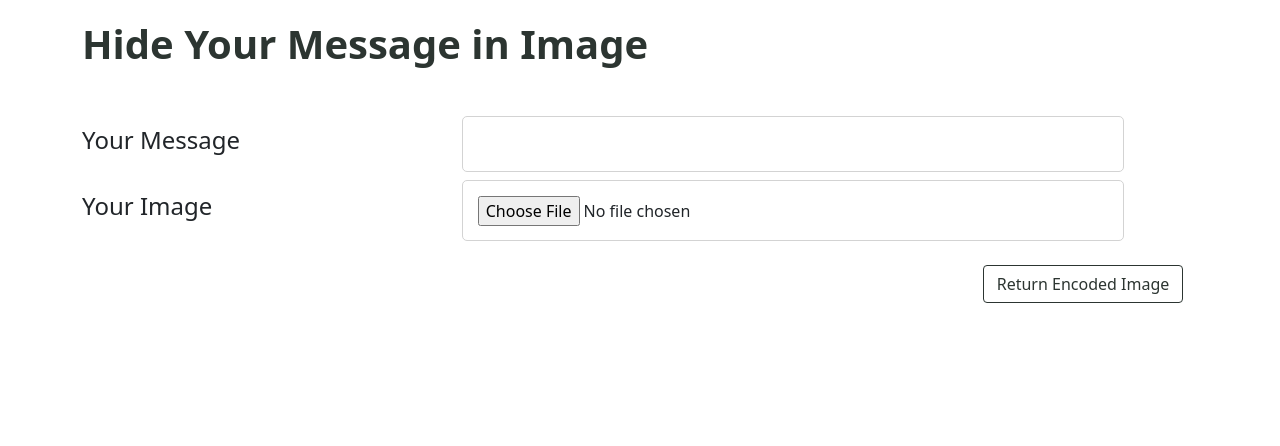
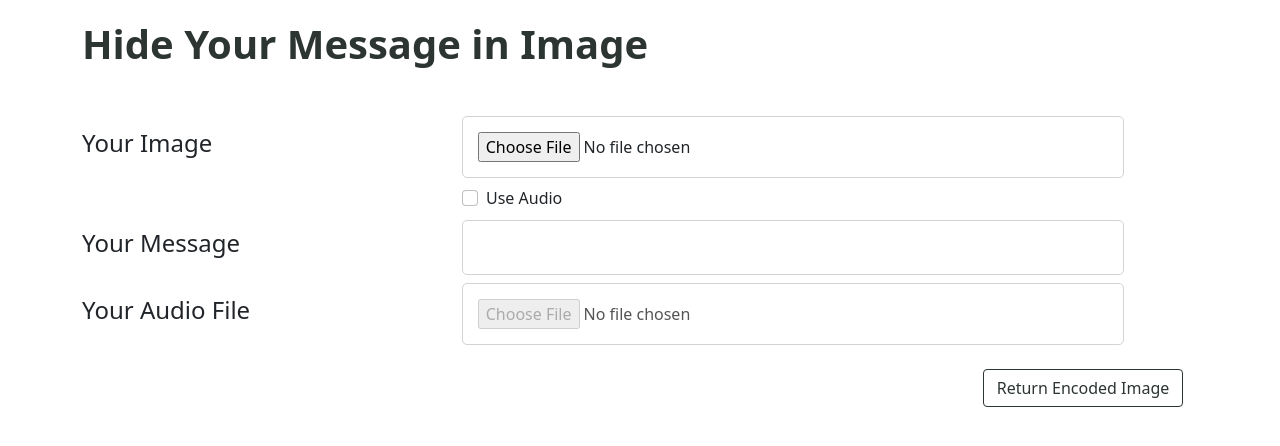
Before and after one commit to sharjeel-193/Imcryption-, a Flask app: page /encode in a window 1280 px wide. Shown: the part 70-516 px from the top of the page. Run offline with Flask 2, Linux system fonts and the light colour scheme.

```diff
--- a/app.py
+++ b/app.py
@@ -1,9 +1,10 @@
-from  flask import Flask, render_template, request, flash, redirect, url_for, send_from_directory
+from  flask import Flask, json, render_template, request, flash, redirect, url_for, send_from_directory, jsonify
 from PIL import Image
 from werkzeug.utils import secure_filename
 import os
 import utils
 import functions
+import speech_recognition as sr
 
 app = Flask(__name__)
 
@@ -25,32 +26,60 @@ def allowed_file(filename):
 def index_page():
     return render_template('home.html')
 
+
+@app.route('/send_encode_form', methods=['POST'])
+def send_Encode_form(request):
+    print(request.form)
+    print(request.files)
+    return jsonify({'msg': 'SUCCESSSFUL'})
+
 @app.route('/encode', methods=['GET','POST'])
 def encode_page():
     msg = ''
     img = ''
+    audioFile = ''
     if request.method == 'POST':
-        msg = request.form['message']
+        useAudio = request.form['use_audio']
         img = request.files['image']
+        print(request.form)
 
-        if img.filename=='' or msg=='':
-            flash('Message and Image is Must', category='danger')
-            return redirect(request.url)
+        if(useAudio == 'true'):
+            audioFile = request.files['audio']
+            recognizer = sr.Recognizer()
+            audio_file = sr.AudioFile(audioFile)
+            with audio_file as src:
+                audio_data = recognizer.record(src)
+            transcript = recognizer.recognize_google(audio_data, key=None)
+            print(transcript)
+            return render_template('encode.html')
+        else:
+            msg = request.form['message']
+            # return jsonify({'message': msg})
+            if img.filename=='' or msg=='':
+                return jsonify({'error': 'Please fill in all fields'})
 
-        if img and allowed_file(img.filename):
-            file_arr = img.filename.split('.')
-            # print(file_arr)
-            file_name = secure_filename(file_arr[0]+'.png')
-            newImg = functions.encodeMsgintoImg(img, msg)
-            newImg.save(os.path.join(app.config['UPLOAD_FOLDER'], file_name))
-            return render_template('encode.html', newFile=file_name)
-            # return render_template('encode.html')
-        else:
-            flash('Allowed image types are - png, jpg, jpeg, gif', category='danger')
-            return redirect(request.url)
+            if img and allowed_file(img.filename):
+                file_arr = img.filename.split('.')
+                # print(file_arr)
+                file_name = secure_filename(file_arr[0]+'.png')
+                newImg = functions.encodeMsgintoImg(img, msg)
+                newImg.save(os.path.join(app.config['UPLOAD_FOLDER'], file_name))
+                return jsonify({'fileName': file_name})
+            else:
+                return jsonify({'error':'Allowed image types are - png, jpg, jpeg, gif'})
 
     else:
         return render_template('encode.html')
+    #     if(useAudio != None):
+    #         audioFile = request.files['audio']
+    #         recognizer = sr.Recognizer()
+    #         audio_file = sr.AudioFile(audioFile)
+    #         with audio_file as src:
+    #             audio_data = recognizer.record(src)
+    #         transcript = recognizer.recognize_google(audio_data, key=None)
+    #         print(transcript)
+    #         return render_template('encode.html')
+
 
 @app.route('/decode', methods=['GET','POST'])
 def decode_page():
@@ -58,15 +87,15 @@ def decode_page():
     if request.method =='POST':
         img = request.files['encImg']
         if(img.filename == ''):
-            flash('Message and Image is Must', category='danger')
-            return redirect(request.url)
+            # flash('Message and Image is Must', category='danger')
+            return jsonify({'error': 'ERROR'})
         if img and allowed_file(img.filename):
             msg = functions.decodeMsgFromImg(img)
             print(msg)
-            return render_template('decode.html', hidMsg=msg)
+            return jsonify({'message': msg})
         else:
-            flash('Allowed image types are - png, jpg, jpeg, gif', category='danger')
-            return redirect(request.url)
+            # flash('Allowed image types are - png, jpg, jpeg, gif', category='danger')
+            return jsonify({'error': 'Allowed image types are - png, jpg, jpeg, gif'})
     else:
         return render_template('decode.html')
 
--- a/static/javascript/encode.js
+++ b/static/javascript/encode.js
@@ -1,27 +1,94 @@
-// console.log('hello world')
-const send = document.querySelector('#send')
+console.log('hello world')
+// const send = document.querySelector('#send')
+// const form = document.querySelector('#encodeForm')
+// const upFile = document.querySelector('#image')
+// let page = 0;
+// console.log(form);
+
+// const sendToModal = async () => {
+//     page = page + 1
+//     const body = new FormData(form)
+
+//     body.append('image', upFile.files[0], upFile.files[0].filename)
+
+//     console.log(body)
+
+//     const res = await fetch('/encode', {
+//         method: 'POST',
+//         body
+//     })
+//     const result = await res.json();
+//     console.log(result)
+// }
+// form.addEventListener('submit', async (e) => {
+//     // console.log(form)
+//     e.preventDefault();
+//     sendToModal()
+// });
+
+const useAudio = document.querySelector('#use_audio')
+const message = document.querySelector('#message')
+const audio = document.querySelector('#audio')
+const image = document.querySelector('#image')
 const form = document.querySelector('#encodeForm')
-const upFile = document.querySelector('#image')
-let page = 0;
-console.log(form);
+const encodeImg = document.querySelector('#encoded_img')
+const loader = document.querySelector('#loader')
 
-const sendToModal = async () => {
-    page = page + 1
-    const body = new FormData(form)
+audio.disabled = true
+loader.style.display = 'none'
+useAudio.addEventListener('change', (event) => {
+    if(event.currentTarget.checked){
+        audio.disabled = false
+        message.disabled = true
+    } else {
+        audio.disabled = true
+        message.disabled = false
+    }
+})
 
-    body.append('image', upFile.files[0], upFile.files[0].filename)
+form.addEventListener('submit',async (e) => {
 
-    console.log(body)
+    e.preventDefault()
+    if(useAudio.checked){
+        if(audio.value && image.value){
+            let formData = new FormData()
+            console.log("LOVE YOU")
+            formData.append('use_audio', true)
+            formData.append('image', image.files[0])
+            formData.append('audio', audio.files[0])
 
+            sendDataToModal(formData)
+        } else {
+            console.log("Please Make Sure Image and Audio File has been selected")
+        }
+    } else {
+        if(message.value && image.value){
+            let formData = new FormData()
+            console.log("LOVE YOU")
+            formData.append('use_audio', false)
+            formData.append('image', image.files[0])
+            formData.append('message', message.value)
+
+            sendDataToModal(formData)
+        } else {
+            console.log("Please Make Sure Image and Message has been selected")
+        }
+    }
+})
+
+const sendDataToModal = async (formData) => {
+    loader.style.display = 'block'
+    for(let [name, value] of formData) {
+        console.log(`${name} = ${value}`); // key1 = value1, then key2 = value2
+    }
     const res = await fetch('/encode', {
         method: 'POST',
-        body
+        body: formData
     })
     const result = await res.json();
-    console.log(result)
+    console.log(result.fileName)
+    loader.style.display = 'none'
+    if(result.fileName !== undefined){
+        encodeImg.src =  `/static/uploads/${result.fileName}`
+    }
 }
-form.addEventListener('submit', async (e) => {
-    // console.log(form)
-    e.preventDefault();
-    sendToModal()
-});
--- a/static/styles/main.css
+++ b/static/styles/main.css
@@ -74,6 +74,7 @@
 } */
 .form-input{
     width: 90%;
+    margin-left: 0;
     padding: 2%;
     border: 1px solid lightgray;
     border-radius: 5px;
--- a/templates/base.html
+++ b/templates/base.html
@@ -67,6 +67,6 @@
 
     <!-- Menu JS -->
     <script src="{{ url_for('static',filename='javascript/menu.js') }}"></script>
-    <!-- <script src="{{ url_for('static',filename='javascript/encode.js') }}"></script> -->
+
   </body>
 </html>
--- a/templates/encode.html
+++ b/templates/encode.html
@@ -18,8 +18,30 @@
                 {% endif %}
             {% endwith %}
 
-        <form class="my-5" method='post' enctype="multipart/form-data" id="encodeForm">
+        <form class="my-5" method="post" enctype="multipart/form-data" id="encodeForm">
 
+            <div class="row align-items-center my-2">
+                <div class="col-12 col-md-4">
+                    <h4 class="form-label">Your Image</h4>
+                </div>
+                <div class="col-12 col-md-8">
+                    <input type="file" class="form-input" name="image" id="image" accept="image/*" />
+                </div>
+            </div>
+
+            <div class="row align-items-center my-2">
+                <div class="col-12 col-md-4">
+                    <!-- <h4 class="form-label">Use Audio</h4> -->
+                </div>
+                <div class="col-12 col-md-8 text-right">
+                    <div class="form-check">
+                        <input class="form-check-input" type="checkbox" value="" id="use_audio" name="use_audio">
+                        <label class="form-check-label" for="use_audio">
+                            Use Audio
+                        </label>
+                    </div>
+                </div>
+            </div>
             <div class="row align-items-center my-2">
                 <div class="col-12 col-md-4">
                     <h4 class="form-label">Your Message</h4>
@@ -28,24 +50,23 @@
                     <input type="text" class="form-input" name="message" id="message" />
                 </div>
             </div>
+
             <div class="row align-items-center my-2">
                 <div class="col-12 col-md-4">
-                    <h4 class="form-label">Your Image</h4>
+                    <h4 class="form-label">Your Audio File</h4>
                 </div>
                 <div class="col-12 col-md-8">
-                    <input type="file" class="form-input" name="image" id="image" accept="image/*" />
+                    <input type="file" class="form-input" name="audio" id="audio" accept="audio/*" />
                 </div>
             </div>
             <div class="my-4" style="text-align: right; margin-right: 15px;">
                 <button type="submit" class="btn form-btn" id="send">Return Encoded Image</button>
             </div>
         </form>
-        {% if newFile %}
-            <h2 class="page-title">
-                Encoded Image
-            </h2>
-            <!-- <a href="{{ url_for('download', filename=newFile) }}" class="btn btn-outline-dark">Download</a> -->
-            <img src="{{ url_for('display_image', filename=newFile) }}" class="img-fluid my-4">
-        {% endif %}
+        <img src="https://c.tenor.com/tEBoZu1ISJ8AAAAC/spinning-loading.gif" id="loader" class="mx-auto"/>
+        <img src="" class="img-fluid my-4" id="encoded_img" >
+        <script src="{{ url_for('static',filename='javascript/encode.js') }}"></script>
+
+
     </div>
 {% endblock %}
```
Also changed, not shown: static/javascript/decode.js (added, +37 -0 lines), templates/decode.html (+5 -4 lines), static/uploads/index.png (deleted).
